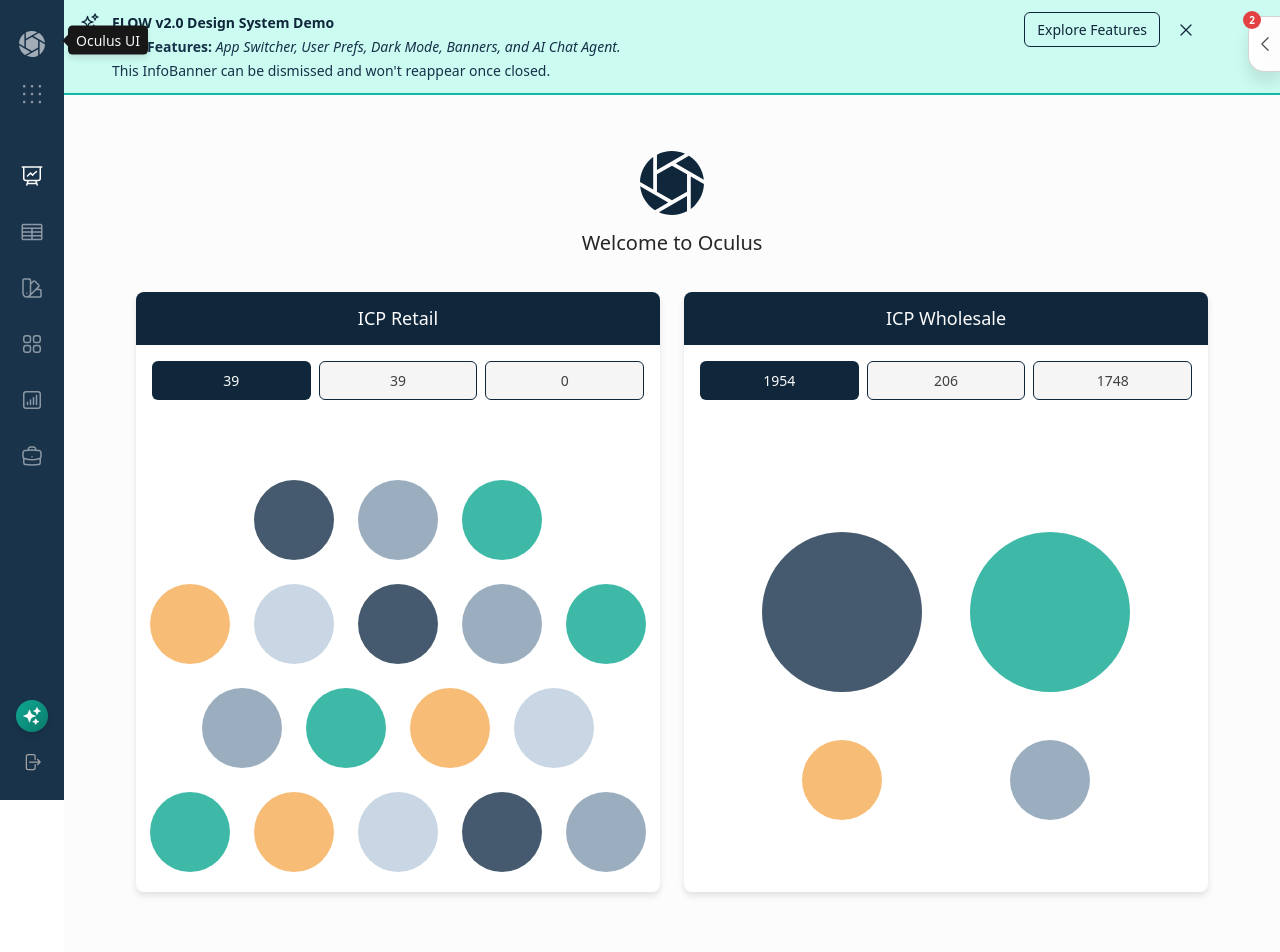
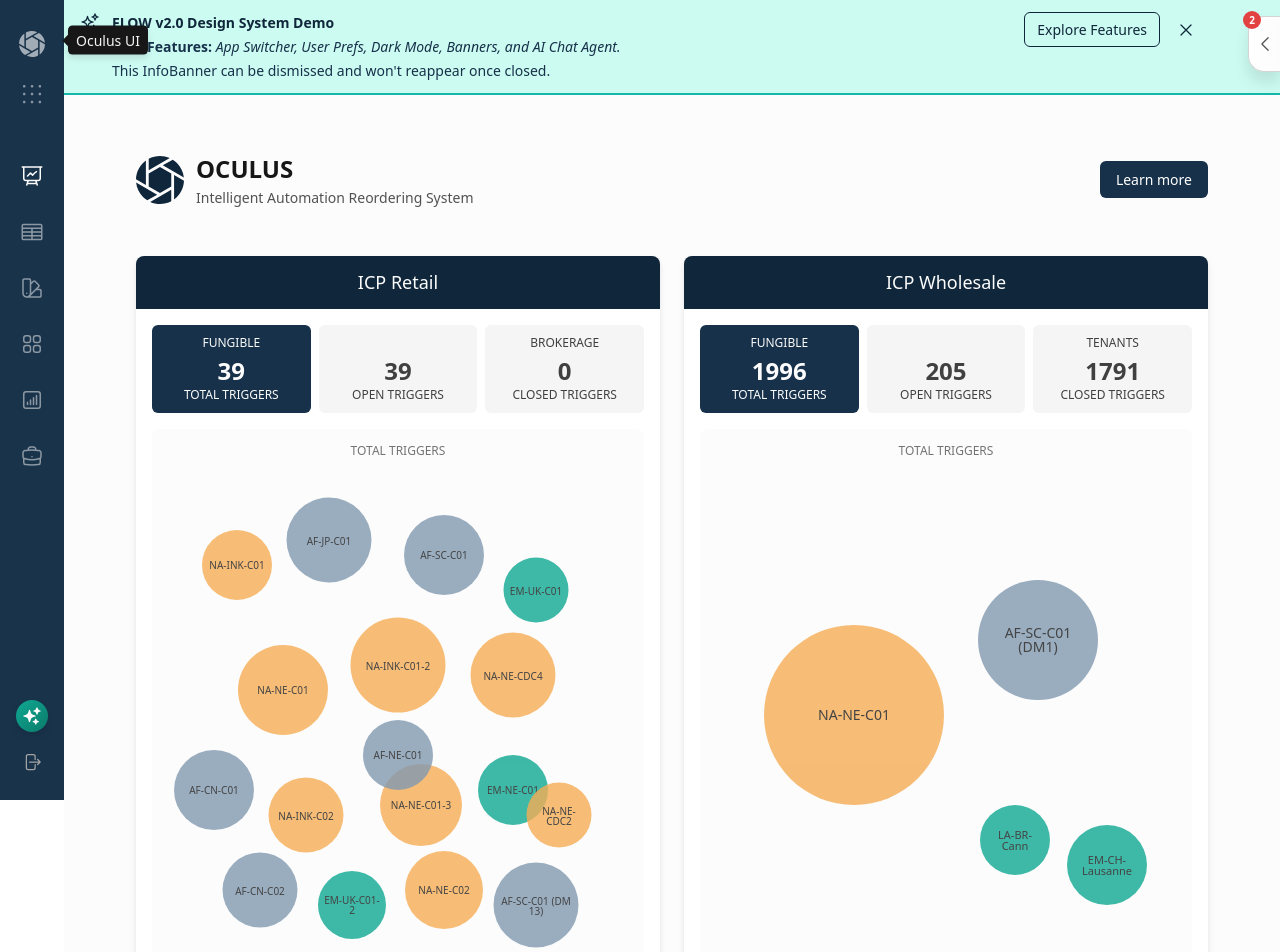
Before and after one commit to m-downing/flow_demo, a Next.js app: page / in a window 1280 px wide. Shown: the top 952 px of the page. Built offline with nearby package versions, Linux system fonts and the light colour scheme.

Commit message:
oculus demo ready version

```diff
--- a/src/app/page.tsx
+++ b/src/app/page.tsx
@@ -5,38 +5,83 @@
 import { Card } from '@/design-system/layout';
 import { colors } from '@/design-system/foundations/tokens';
 
+// Type definitions
+type Region = 'EMEA' | 'APAC' | 'NA' | 'LATAM';
+
+interface Bubble {
+  id: string;
+  region: Region;
+  x: number;
+  y: number;
+  size: number;
+}
+
 export default function HomePage() {
   const [retailSelectedTab, setRetailSelectedTab] = useState(0);
   const [wholesaleSelectedTab, setWholesaleSelectedTab] = useState(0);
 
-  // Define bubble colors using dataViz palette
-  const bubbleColors = [
-    colors.dataViz.primary,
-    colors.dataViz.secondary,
-    colors.dataViz.positive,
-    colors.dataViz.highlight,
-    colors.dataViz.alt,
+  // Define region colors
+  const regionColors: Record<Region, string> = {
+    EMEA: colors.dataViz.positive,  // Pink/Red
+    APAC: colors.dataViz.secondary, // Blue
+    NA: colors.dataViz.highlight,   // Orange
+    LATAM: colors.dataViz.positive, // Pink/Red (same as EMEA)
+  };
+
+  // Retail bubbles data
+  const retailBubbles: Bubble[] = [
+    { id: 'NA-INK-C01', region: 'NA', x: 15, y: 20, size: 70 },
+    { id: 'AF-JP-C01', region: 'APAC', x: 35, y: 15, size: 85 },
+    { id: 'AF-SC-C01', region: 'APAC', x: 60, y: 18, size: 80 },
+    { id: 'EM-UK-C01', region: 'EMEA', x: 80, y: 25, size: 65 },
+    { id: 'NA-NE-C01', region: 'NA', x: 25, y: 45, size: 90 },
+    { id: 'NA-INK-C01-2', region: 'NA', x: 50, y: 40, size: 95 },
+    { id: 'NA-NE-CDC4', region: 'NA', x: 75, y: 42, size: 85 },
+    { id: 'AF-CN-C01', region: 'APAC', x: 10, y: 65, size: 80 },
+    { id: 'NA-INK-C02', region: 'NA', x: 30, y: 70, size: 75 },
+    { id: 'NA-NE-C01-3', region: 'NA', x: 55, y: 68, size: 82 },
+    { id: 'EM-NE-C01', region: 'EMEA', x: 75, y: 65, size: 70 },
+    { id: 'NA-NE-CDC2', region: 'NA', x: 85, y: 70, size: 65 },
+    { id: 'AF-CN-C02', region: 'APAC', x: 20, y: 85, size: 75 },
+    { id: 'EM-UK-C01-2', region: 'EMEA', x: 40, y: 88, size: 68 },
+    { id: 'NA-NE-C02', region: 'NA', x: 60, y: 85, size: 78 },
+    { id: 'AF-SC-C01 (DM 13)', region: 'APAC', x: 80, y: 88, size: 85 },
+    { id: 'AF-NE-C01', region: 'APAC', x: 50, y: 58, size: 70 },
+  ];
+
+  // Wholesale bubbles data - fewer, larger bubbles
+  const wholesaleBubbles: Bubble[] = [
+    { id: 'NA-NE-C01', region: 'NA', x: 30, y: 50, size: 180 },
+    { id: 'AF-SC-C01 (DM1)', region: 'APAC', x: 70, y: 35, size: 120 },
+    { id: 'LA-BR-Cann', region: 'LATAM', x: 65, y: 75, size: 70 },
+    { id: 'EM-CH-Lausanne', region: 'EMEA', x: 85, y: 80, size: 80 },
   ];
 
   return (
     <PageContainer>
       <div className="p-6">
-        {/* Logo and Welcome Text */}
-        <div className="flex flex-col items-center mb-8">
+        {/* Logo and Title */}
+        <div className="flex items-center justify-between mb-12">
+          <div className="flex items-center gap-3">
             <img
               src="/icons/ui/oculus-dark.svg"
               alt="Oculus Logo"
-            className="w-16 h-16 mb-3"
+              className="w-12 h-12"
             />
-          <h2 className="text-xl font-medium text-neutral-800 dark:text-neutral-200">
-            Welcome to Oculus
-          </h2>
+            <div>
+              <h1 className="text-2xl font-bold text-neutral-900 dark:text-neutral-100">OCULUS</h1>
+              <p className="text-sm text-neutral-600 dark:text-neutral-400">Intelligent Automation Reordering System</p>
+            </div>
+          </div>
+          <button className="px-4 py-2 bg-primary-600 text-white rounded-md hover:bg-primary-700 transition-colors text-sm font-medium">
+            Learn more
+          </button>
         </div>
 
         <div className="grid grid-cols-12 gap-6">
           {/* ICP Retail Card */}
           <div className="col-span-6">
-            <Card className="h-[600px] !p-0 overflow-hidden">
+            <Card className="h-[770px] !p-0 overflow-hidden">
               <div className="bg-primary-700 px-4 py-3">
                 <h6 className="text-lg font-medium text-neutral-50 text-center">
                   ICP Retail
@@ -45,86 +90,99 @@
 
               <div className="p-4 h-full flex flex-col">
                 {/* Tabs */}
-                <div className="grid grid-cols-6 gap-2 mb-6">
+                <div className="grid grid-cols-3 gap-2 mb-4">
                   <button
                     onClick={() => setRetailSelectedTab(0)}
-                    className={`col-span-2 py-2 px-3 rounded-md text-sm font-medium transition-all
+                    className={`py-3 px-3 rounded-md text-center transition-all
                       ${retailSelectedTab === 0
-                        ? 'bg-primary-700 text-neutral-50'
-                        : 'bg-neutral-100 dark:bg-neutral-800 text-neutral-700 dark:text-neutral-300 hover:bg-neutral-200 dark:hover:bg-neutral-700 border border-primary-700'
+                        ? 'bg-primary-600 text-neutral-50'
+                        : 'bg-neutral-100 dark:bg-neutral-800 text-neutral-700 dark:text-neutral-300 hover:bg-neutral-200 dark:hover:bg-neutral-700'
                       }
                     `}
                   >
-                    39
+                    <div className="text-xs uppercase font-medium mb-1">Fungible</div>
+                    <div className="text-2xl font-bold">39</div>
+                    <div className="text-xs">TOTAL TRIGGERS</div>
                   </button>
                   <button
                     onClick={() => setRetailSelectedTab(1)}
-                    className={`col-span-2 py-2 px-3 rounded-md text-sm font-medium transition-all
+                    className={`py-3 px-3 rounded-md text-center transition-all
                       ${retailSelectedTab === 1
-                        ? 'bg-primary-700 text-neutral-50'
-                        : 'bg-neutral-100 dark:bg-neutral-800 text-neutral-700 dark:text-neutral-300 hover:bg-neutral-200 dark:hover:bg-neutral-700 border border-primary-700'
+                        ? 'bg-primary-600 text-neutral-50'
+                        : 'bg-neutral-100 dark:bg-neutral-800 text-neutral-700 dark:text-neutral-300 hover:bg-neutral-200 dark:hover:bg-neutral-700'
                       }
                     `}
                   >
-                    39
+                    <div className="text-xs uppercase font-medium mb-1">&#160;</div>
+                    <div className="text-2xl font-bold">39</div>
+                    <div className="text-xs">OPEN TRIGGERS</div>
                   </button>
                   <button
                     onClick={() => setRetailSelectedTab(2)}
-                    className={`col-span-2 py-2 px-3 rounded-md text-sm font-medium transition-all
+                    className={`py-3 px-3 rounded-md text-center transition-all
                       ${retailSelectedTab === 2
-                        ? 'bg-primary-700 text-neutral-50'
-                        : 'bg-neutral-100 dark:bg-neutral-800 text-neutral-700 dark:text-neutral-300 hover:bg-neutral-200 dark:hover:bg-neutral-700 border border-primary-700'
+                        ? 'bg-primary-600 text-neutral-50'
+                        : 'bg-neutral-100 dark:bg-neutral-800 text-neutral-700 dark:text-neutral-300 hover:bg-neutral-200 dark:hover:bg-neutral-700'
                       }
                     `}
                   >
-                    0
+                    <div className="text-xs uppercase font-medium mb-1">Brokerage</div>
+                    <div className="text-2xl font-bold">0</div>
+                    <div className="text-xs">CLOSED TRIGGERS</div>
                   </button>
                 </div>
 
-                {/* Bubble Chart - Visual Mock */}
-                <div className="flex flex-col items-center justify-center space-y-6 py-8 flex-1">
-                  {/* Row 1 - 3 bubbles */}
-                  <div className="flex justify-center space-x-6">
-                    {[0, 1, 2].map((i) => (
+                {/* Bubble Chart Container */}
+                <div className="flex-1 relative bg-neutral-50 dark:bg-neutral-900 rounded-lg p-4">
+                  <div className="text-center text-xs text-neutral-500 dark:text-neutral-400 uppercase mb-2">
+                    Total Triggers
+                  </div>
+
+                  {/* Bubble Chart */}
+                  <div className="relative h-[500px]">
+                    {retailBubbles.map((bubble) => (
                       <div
-                        key={`row1-${i}`}
-                        className="w-20 h-20 rounded-full opacity-80 hover:opacity-100 transition-opacity"
-                        style={{ backgroundColor: bubbleColors[i % bubbleColors.length] }}
-                      />
+                        key={bubble.id}
+                        className="absolute transform -translate-x-1/2 -translate-y-1/2 rounded-full flex items-center justify-center text-xs font-medium text-neutral-900 transition-all hover:scale-110 cursor-pointer"
+                        style={{
+                          left: `${bubble.x}%`,
+                          top: `${bubble.y}%`,
+                          width: `${bubble.size}px`,
+                          height: `${bubble.size}px`,
+                          backgroundColor: regionColors[bubble.region],
+                          opacity: 0.8,
+                        }}
+                      >
+                        <span className="text-center px-1" style={{ fontSize: '10px' }}>
+                          {bubble.id}
+                        </span>
+                      </div>
                     ))}
                   </div>
 
-                  {/* Row 2 - 5 bubbles */}
-                  <div className="flex justify-center space-x-6">
-                    {[0, 1, 2, 3, 4].map((i) => (
+                  {/* Legend */}
+                  <div className="flex justify-center gap-6 mt-4">
+                    <div className="flex items-center gap-2">
                       <div
-                        key={`row2-${i}`}
-                        className="w-20 h-20 rounded-full opacity-80 hover:opacity-100 transition-opacity"
-                        style={{ backgroundColor: bubbleColors[(i + 3) % bubbleColors.length] }}
+                        className="w-3 h-3 rounded-full"
+                        style={{ backgroundColor: regionColors.EMEA }}
                       />
-                    ))}
+                      <span className="text-xs text-neutral-600 dark:text-neutral-400">EMEA</span>
                     </div>
-
-                  {/* Row 3 - 4 bubbles */}
-                  <div className="flex justify-center space-x-6">
-                    {[0, 1, 2, 3].map((i) => (
+                    <div className="flex items-center gap-2">
                       <div
-                        key={`row3-${i}`}
-                        className="w-20 h-20 rounded-full opacity-80 hover:opacity-100 transition-opacity"
-                        style={{ backgroundColor: bubbleColors[(i + 1) % bubbleColors.length] }}
+                        className="w-3 h-3 rounded-full"
+                        style={{ backgroundColor: regionColors.APAC }}
                       />
-                    ))}
+                      <span className="text-xs text-neutral-600 dark:text-neutral-400">APAC</span>
                     </div>
-
-                  {/* Row 4 - 5 bubbles */}
-                  <div className="flex justify-center space-x-6">
-                    {[0, 1, 2, 3, 4].map((i) => (
+                    <div className="flex items-center gap-2">
                       <div
-                        key={`row4-${i}`}
-                        className="w-20 h-20 rounded-full opacity-80 hover:opacity-100 transition-opacity"
-                        style={{ backgroundColor: bubbleColors[(i + 2) % bubbleColors.length] }}
+                        className="w-3 h-3 rounded-full"
+                        style={{ backgroundColor: regionColors.NA }}
                       />
-                    ))}
+                      <span className="text-xs text-neutral-600 dark:text-neutral-400">NA</span>
+                    </div>
                   </div>
                 </div>
               </div>
@@ -133,7 +191,7 @@
 
           {/* ICP Wholesale Card */}
           <div className="col-span-6">
-            <Card className="h-[600px] !p-0 overflow-hidden">
+            <Card className="h-[770px] !p-0 overflow-hidden">
               <div className="bg-primary-700 px-4 py-3">
                 <h6 className="text-lg font-medium text-neutral-50 text-center">
                   ICP Wholesale
@@ -142,64 +200,106 @@
 
               <div className="p-4 h-full flex flex-col">
                 {/* Tabs */}
-                <div className="grid grid-cols-6 gap-2 mb-6">
+                <div className="grid grid-cols-3 gap-2 mb-4">
                   <button
                     onClick={() => setWholesaleSelectedTab(0)}
-                    className={`col-span-2 py-2 px-3 rounded-md text-sm font-medium transition-all
+                    className={`py-3 px-3 rounded-md text-center transition-all
                       ${wholesaleSelectedTab === 0
-                        ? 'bg-primary-700 text-neutral-50'
-                        : 'bg-neutral-100 dark:bg-neutral-800 text-neutral-700 dark:text-neutral-300 hover:bg-neutral-200 dark:hover:bg-neutral-700 border border-primary-700'
+                        ? 'bg-primary-600 text-neutral-50'
+                        : 'bg-neutral-100 dark:bg-neutral-800 text-neutral-700 dark:text-neutral-300 hover:bg-neutral-200 dark:hover:bg-neutral-700'
                       }
                     `}
                   >
-                    1954
+                    <div className="text-xs uppercase font-medium mb-1">Fungible</div>
+                    <div className="text-2xl font-bold">1996</div>
+                    <div className="text-xs">TOTAL TRIGGERS</div>
                   </button>
                   <button
                     onClick={() => setWholesaleSelectedTab(1)}
-                    className={`col-span-2 py-2 px-3 rounded-md text-sm font-medium transition-all
+                    className={`py-3 px-3 rounded-md text-center transition-all
                       ${wholesaleSelectedTab === 1
-                        ? 'bg-primary-700 text-neutral-50'
-                        : 'bg-neutral-100 dark:bg-neutral-800 text-neutral-700 dark:text-neutral-300 hover:bg-neutral-200 dark:hover:bg-neutral-700 border border-primary-700'
+                        ? 'bg-primary-600 text-neutral-50'
+                        : 'bg-neutral-100 dark:bg-neutral-800 text-neutral-700 dark:text-neutral-300 hover:bg-neutral-200 dark:hover:bg-neutral-700'
                       }
                     `}
                   >
-                    206
+                    <div className="text-xs uppercase font-medium mb-1">&#160;</div>
+                    <div className="text-2xl font-bold">205</div>
+                    <div className="text-xs">OPEN TRIGGERS</div>
                   </button>
                   <button
                     onClick={() => setWholesaleSelectedTab(2)}
-                    className={`col-span-2 py-2 px-3 rounded-md text-sm font-medium transition-all
+                    className={`py-3 px-3 rounded-md text-center transition-all
                       ${wholesaleSelectedTab === 2
-                        ? 'bg-primary-700 text-neutral-50'
-                        : 'bg-neutral-100 dark:bg-neutral-800 text-neutral-700 dark:text-neutral-300 hover:bg-neutral-200 dark:hover:bg-neutral-700 border border-primary-700'
+                        ? 'bg-primary-600 text-neutral-50'
+                        : 'bg-neutral-100 dark:bg-neutral-800 text-neutral-700 dark:text-neutral-300 hover:bg-neutral-200 dark:hover:bg-neutral-700'
                       }
                     `}
                   >
-                    1748
+                    <div className="text-xs uppercase font-medium mb-1">Tenants</div>
+                    <div className="text-2xl font-bold">1791</div>
+                    <div className="text-xs">CLOSED TRIGGERS</div>
                   </button>
                 </div>
 
-                {/* Bubble Chart - Visual Mock with 4 bubbles */}
-                <div className="flex flex-col items-center justify-center py-8 flex-1">
-                  <div className="grid grid-cols-2 gap-12">
-                    {/* Top row - 2 large bubbles */}
+                {/* Bubble Chart Container */}
+                <div className="flex-1 relative bg-neutral-50 dark:bg-neutral-900 rounded-lg p-4">
+                  <div className="text-center text-xs text-neutral-500 dark:text-neutral-400 uppercase mb-2">
+                    Total Triggers
+                  </div>
+
+                  {/* Bubble Chart */}
+                  <div className="relative h-[500px]">
+                    {wholesaleBubbles.map((bubble) => (
                       <div
-                      className="w-40 h-40 rounded-full opacity-80 hover:opacity-100 transition-opacity"
-                      style={{ backgroundColor: colors.dataViz.primary }}
+                        key={bubble.id}
+                        className="absolute transform -translate-x-1/2 -translate-y-1/2 rounded-full flex items-center justify-center text-xs font-medium text-neutral-900 transition-all hover:scale-110 cursor-pointer"
+                        style={{
+                          left: `${bubble.x}%`,
+                          top: `${bubble.y}%`,
+                          width: `${bubble.size}px`,
+                          height: `${bubble.size}px`,
+                          backgroundColor: regionColors[bubble.region],
+                          opacity: 0.8,
+                        }}
+                      >
+                        <span className="text-center px-2" style={{ fontSize: bubble.size > 100 ? '14px' : '11px' }}>
+                          {bubble.id}
+                        </span>
+                      </div>
+                    ))}
+                  </div>
+
+                  {/* Legend */}
+                  <div className="flex justify-center gap-6 mt-4">
+                    <div className="flex items-center gap-2">
+                      <div
+                        className="w-3 h-3 rounded-full"
+                        style={{ backgroundColor: regionColors.EMEA }}
                       />
+                      <span className="text-xs text-neutral-600 dark:text-neutral-400">EMEA</span>
+                    </div>
+                    <div className="flex items-center gap-2">
                       <div
-                      className="w-40 h-40 rounded-full opacity-80 hover:opacity-100 transition-opacity"
-                      style={{ backgroundColor: colors.dataViz.positive }}
+                        className="w-3 h-3 rounded-full"
+                        style={{ backgroundColor: regionColors.LATAM }}
                       />
-
-                    {/* Bottom row - 2 small bubbles */}
+                      <span className="text-xs text-neutral-600 dark:text-neutral-400">LATAM</span>
+                    </div>
+                    <div className="flex items-center gap-2">
                       <div
-                      className="w-20 h-20 rounded-full opacity-80 hover:opacity-100 transition-opacity justify-self-center"
-                      style={{ backgroundColor: colors.dataViz.highlight }}
+                        className="w-3 h-3 rounded-full"
+                        style={{ backgroundColor: regionColors.NA }}
                       />
+                      <span className="text-xs text-neutral-600 dark:text-neutral-400">NA</span>
+                    </div>
+                    <div className="flex items-center gap-2">
                       <div
-                      className="w-20 h-20 rounded-full opacity-80 hover:opacity-100 transition-opacity justify-self-center"
-                      style={{ backgroundColor: colors.dataViz.secondary }}
+                        className="w-3 h-3 rounded-full"
+                        style={{ backgroundColor: regionColors.APAC }}
                       />
+                      <span className="text-xs text-neutral-600 dark:text-neutral-400">APAC</span>
+                    </div>
                   </div>
                 </div>
               </div>
```
Lines whose indentation alone changed are shown as unchanged.
